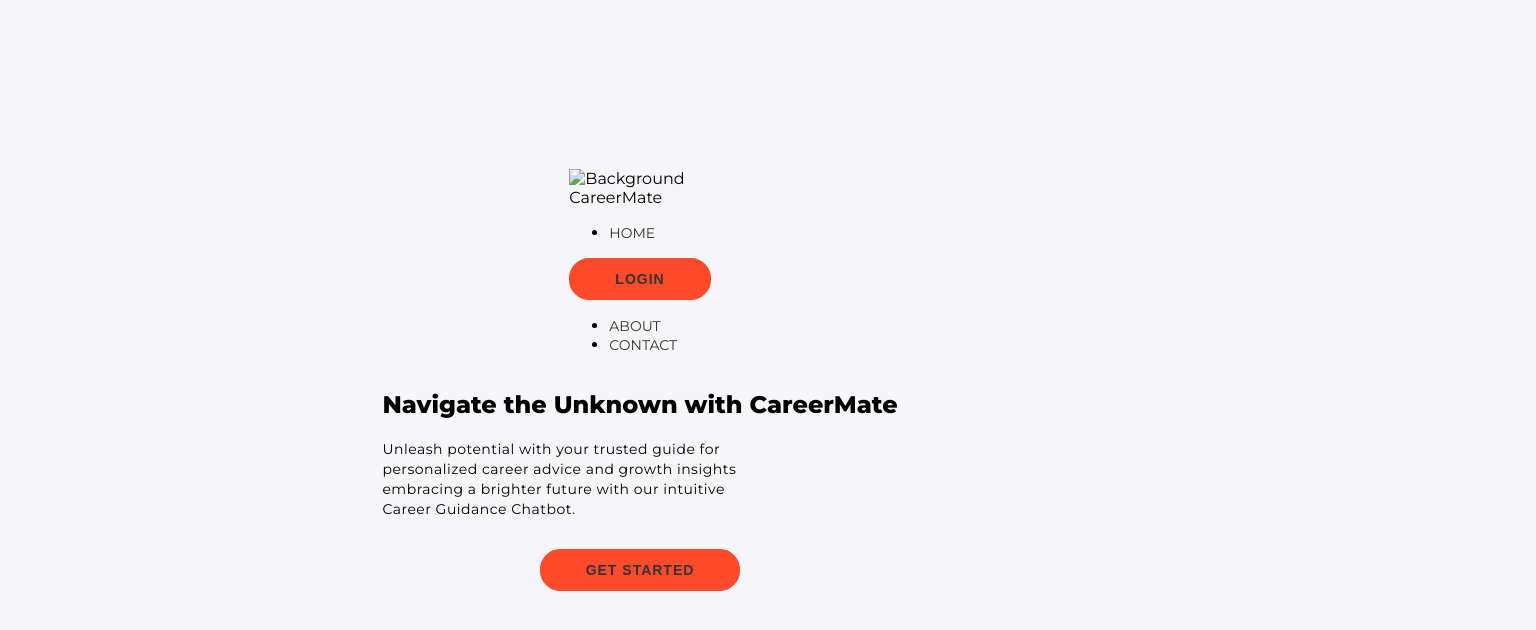
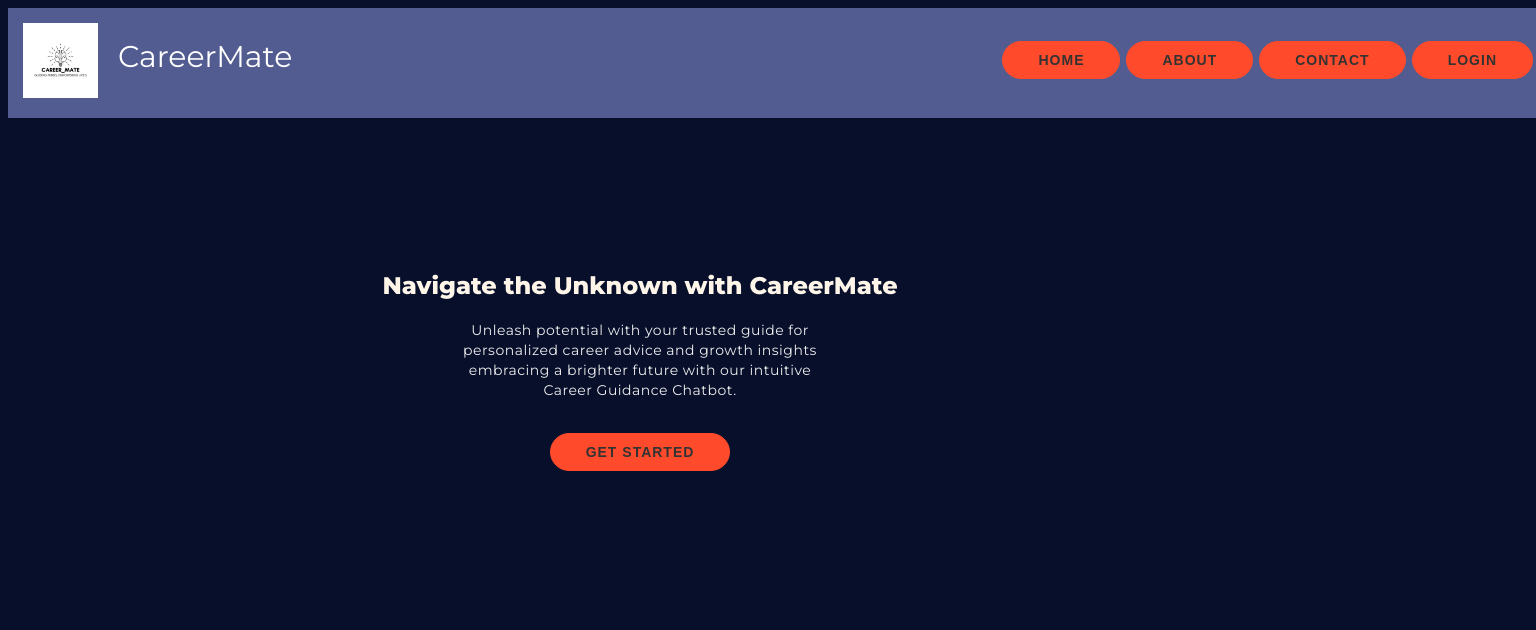
Before and after one commit to Arya2917/CareerMate, a plain HTML site: page index.html in a window 1280 px wide. Shown: the whole page, 1536 px wide, since content can reach past the window. Drawn offline with Linux system fonts and the light colour scheme.

Commit message:
Add files via upload

```diff
--- a/index.html
+++ b/index.html
@@ -10,30 +10,33 @@
 </head>
 <body>
    <header>
-        <nav>
-            <div class="web">
-                <div class="logo">
-                    <img src="pbl logo.jpeg" alt="Background">
-                </div>
-                <div class="name">CareerMate</div>
-            </div>
+             <div class="menu">
 
-            <div class="menu">
-                <ul>
-                    <li><a href="index.html">HOME</a></li>
-                </ul>
+                <div class="logoname">
+                    <div id="logoname"><img src="./logo.jpeg" alt="Background" height="75px"></div>
+
+                    <div id="text">CareerMate</div>
+                    </div>
+
+                <div class="contain">
+                    <button class="home "><a href="index.html">HOME</a></button>
+                  <button class="about ">  <a href="about.html ">ABOUT</a></button>
+                   <button class="contact"> <a href="contact.html">CONTACT</a></button>
                 <button class="login-btn"><a href="signup.html">LOGIN</a></button>
                 <!-- <button class="reg-btn">REGISTER</button> -->
-                <ul>
-                    <li><a href="about.html ">ABOUT</a></li>
-                    <li><a href="contact.html">CONTACT</a></li>
-                </ul>
+                </div>
             </div>
-        </nav>
    </header>
+   <br>
+   <br>
+   <br>
+   <br>
+   <br>
+   <br>
+   <br>
    <div class="content">
         <h2>Navigate the Unknown with CareerMate</h2>
-        <p> Unleash potential with your trusted guide for <br>personalized career advice and growth insights <br>embracing a brighter future with our intuitive <br>Career Guidance Chatbot.</p>
+        <p id="two"> Unleash potential with your trusted guide for <br>personalized career advice and growth insights <br>embracing a brighter future with our intuitive <br>Career Guidance Chatbot.</p>
    </div>
    <div class="start">
         <button class="strt"><a href="signup.html">GET STARTED</a></button>
--- a/style.css
+++ b/style.css
@@ -5,32 +5,69 @@
 	box-sizing: border-box;
 }
 
+
 body {
-	background: #f6f5f7;
-	display: flex;
-	justify-content: center;
-	align-items: center;
-	flex-direction: column;
+	background:#070F2B;
+	/* display: flex; */
+	/* justify-content: center;
+	align-items: center; */
+	/* flex-direction: column; */
 	font-family: 'Montserrat', sans-serif;
-	height: 100vh;
-	margin: -20px 0 50px;
+	/* height: 100vh;
+	margin: -20px 0 50px; */
+}
+#logoname{
+    display: flex;
+    justify-content: left;
+}
+#text{
+    display: flex;
+    justify-content: left;
+    padding:15px
+}
+.logoname{
+    display:flex;
+    justify-content: left;
+    column-gap:5px;
+    padding: 15px;
+    font-size: 30px;
 }
 
+.menu{
+
+    background-color:#535C91;
+    height: 110px;
+    width: 1528px;
+    /* padding: 20px; */
+    word-spacing: 30px;
+}
+.logoname
+{
+    color:white;
+    height:30px
+}
 h1 {
 	font-weight: bold;
 	margin: 0;
 }
 
 h2 {
+    color: #FFF6E9;
 	text-align: center;
 }
-
-p {
+.contain{
+    display: flex;
+    justify-content:right;
+    padding-bottom: 30px;
+}
+#two{
+    color: #eee;
 	font-size: 14px;
 	font-weight: 100;
 	line-height: 20px;
 	letter-spacing: 0.5px;
 	margin: 20px 0 30px;
+    text-align: center;
 }
 
 span {
@@ -48,15 +85,18 @@
 	border-radius: 20px;
 	border: 1px solid #FF4B2B;
 	background-color: #FF4B2B;
-	color: #FFFFFF;
 	font-size: 12px;
 	font-weight: bold;
-	padding: 12px 45px;
+	padding: 10px 35px ;
 	letter-spacing: 1px;
 	text-transform: uppercase;
 	transition: transform 80ms ease-in;
+    margin: 3px;
+
 }
-
+.start{
+    text-align: center;
+}
 button:active {
 	transform: scale(0.95);
 }
```
Also changed, not shown: logo.jpeg (added).
